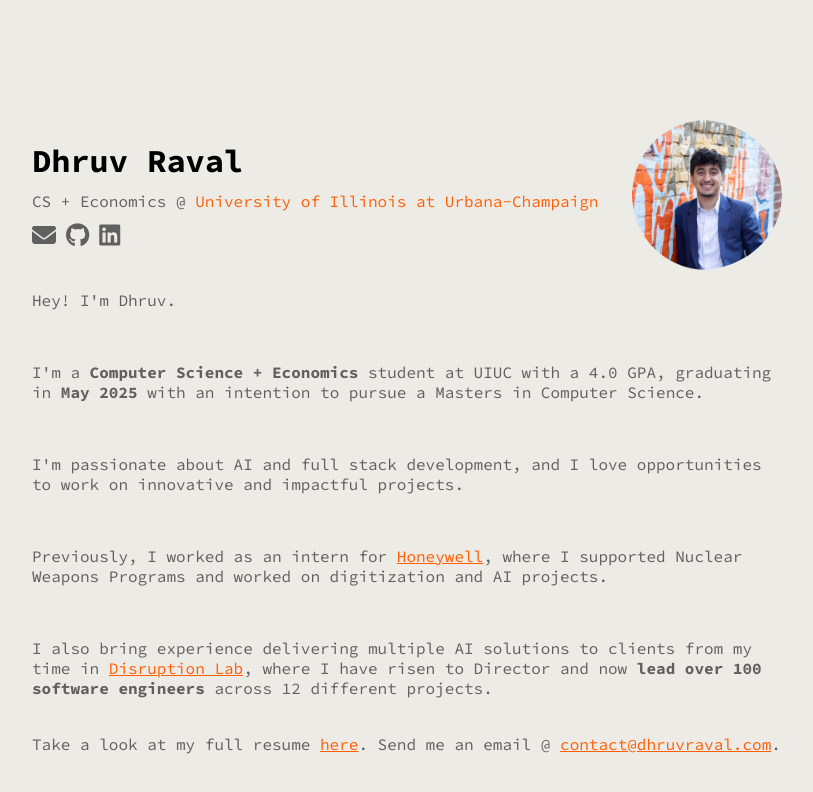
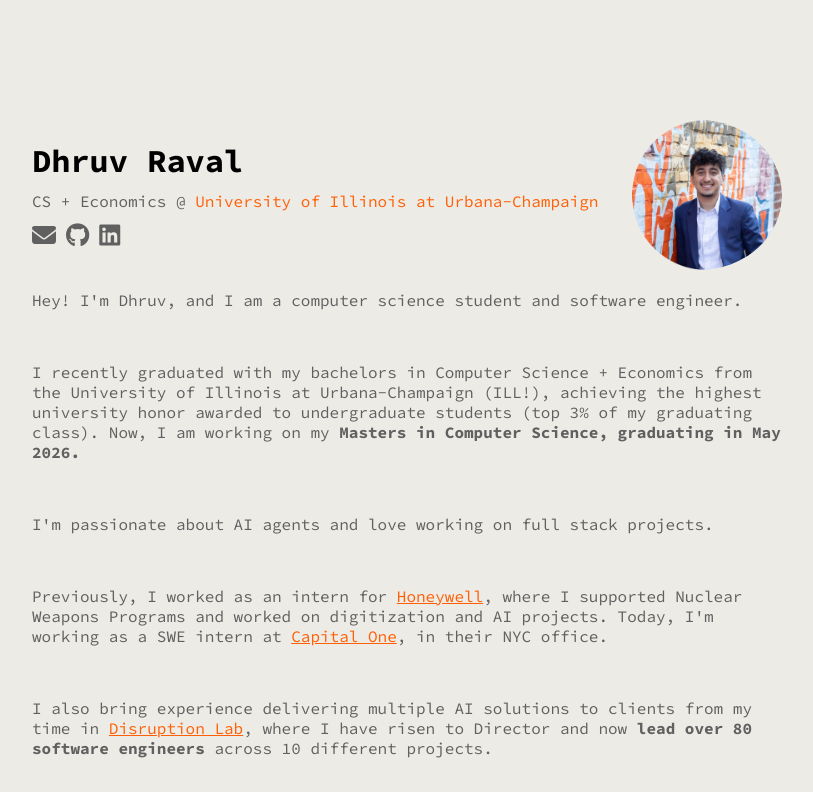
Before and after one commit to dhruvkraval/my-website, a React (Create React App) app: page / in a window 1280 px wide. Shown: the top 792 px of the page, without its empty margins (233-1046 px from the left). Built offline with nearby package versions, Linux system fonts and the light colour scheme.

Commit message:
updated text and experience

```diff
--- a/src/App.js
+++ b/src/App.js
@@ -8,6 +8,16 @@ import DropdownCard from './DropdownCard'; // Import the new component
 
 
 const experiences = [
+  {
+    company: 'Capital One',
+    positions: [
+      {
+        title: 'Software Engineering Intern',
+        dateRange: 'June 2025 — August 2025',
+        description: `Bank Tech Group in New York City`,
+      },
+    ],
+  },
   {
     company: 'Honeywell',
     positions: [
@@ -30,7 +40,7 @@ const experiences = [
     positions: [
       {
         title: 'Director',
-        dateRange: 'Dec 2024 - Present',
+        dateRange: 'Dec 2024 - July 2025',
         description: `Managing over 100 student SWEs across 12+ technical projects.`,
         skills: ['Blockchain', 'VR', 'AI', 'Leadership'],
       },
@@ -97,21 +107,23 @@ function App() {
             <img src={portrait} alt="Self Portrait" className="profile-picture" />
           </div>
           <div class="intro-text">
-            <p>Hey! I'm Dhruv.</p>
-            <br></br>
             <p>
-              I'm a <strong>Computer Science + Economics</strong> student at UIUC with a 4.0 GPA, graduating in <strong>May 2025</strong> with an intention to pursue a Masters in Computer Science.
+              Hey! I'm Dhruv, and I am a computer science student and software engineer.
             </p>
             <br></br>
             <p>
-            I'm passionate about AI and full stack development, and I love opportunities to work on innovative and impactful projects.
+              I recently graduated with my bachelors in Computer Science + Economics from the University of Illinois at Urbana-Champaign (ILL!), achieving the highest university honor awarded to undergraduate students (top 3% of my graduating class). Now, I am working on my <strong>Masters in Computer Science, graduating in May 2026.</strong>
             </p>
             <br></br>
-            <p>Previously, I worked as an intern for <a href="https://kcnsc.doe.gov/" target="_blank" rel="noopener noreferrer">Honeywell</a>, where I supported Nuclear Weapons Programs and worked on digitization and AI projects.</p>
+            <p>
+            I'm passionate about AI agents and love working on full stack projects.
+            </p>
             <br></br>
-            <p>I also bring experience delivering multiple AI solutions to clients from my time in <a href="https://giesgroups.illinois.edu/disruptionlab/home-v2/" target="_blank" rel="noopener noreferrer">Disruption Lab</a>, where I have risen to Director and now <strong>lead over 100 software engineers</strong> across 12 different projects.</p>
+            <p>Previously, I worked as an intern for <a href="https://kcnsc.doe.gov/" target="_blank" rel="noopener noreferrer">Honeywell</a>, where I supported Nuclear Weapons Programs and worked on digitization and AI projects. Today, I'm working as a SWE intern at <a href="https://www.capitalone.com/" target="_blank" rel="noopener noreferrer">Capital One</a>, in their NYC office.</p>
             <br></br>
-            Take a look at my full resume <a href="/resume.pdf" target="_blank" rel="noopener noreferrer">here</a>. Send me an email @ <a href="mailto:contact@dhruvraval.com">contact@dhruvraval.com</a>.
+            <p>I also bring experience delivering multiple AI solutions to clients from my time in <a href="https://giesgroups.illinois.edu/disruptionlab/home-v2/" target="_blank" rel="noopener noreferrer">Disruption Lab</a>, where I have risen to Director and now <strong>lead over 80 software engineers</strong> across 10 different projects.</p>
+            <br></br>
+            Take a look at my full resume <a href="/resume.pdf" target="_blank" rel="noopener noreferrer">here</a>, and feel free to send me an email @ <a href="mailto:contact@dhruvraval.com">contact@dhruvraval.com</a>!
           </div>
           <br></br>
           <hr></hr>
```
Also changed, not shown: 1 other file (tests, documents, lock files or other folders).
